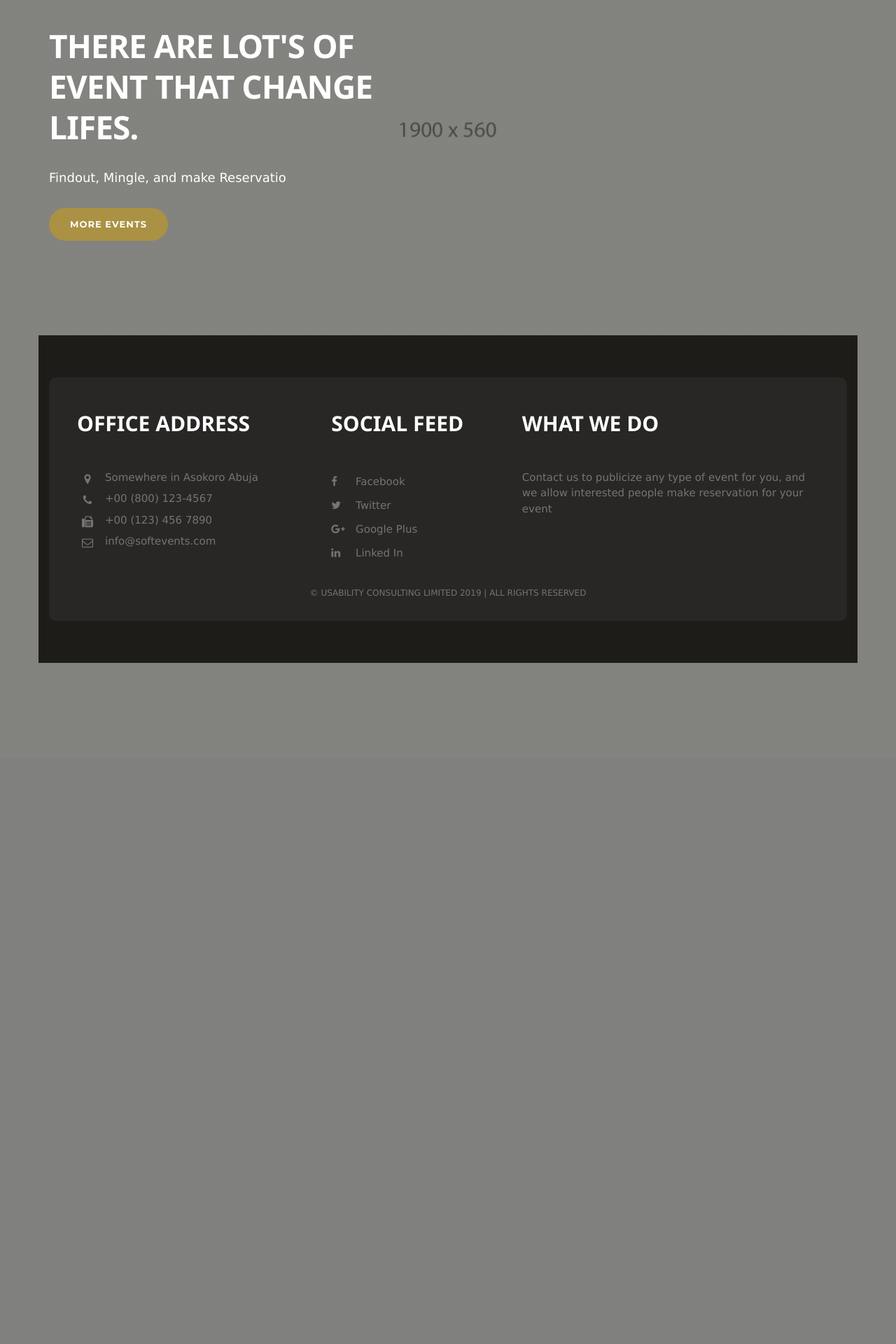
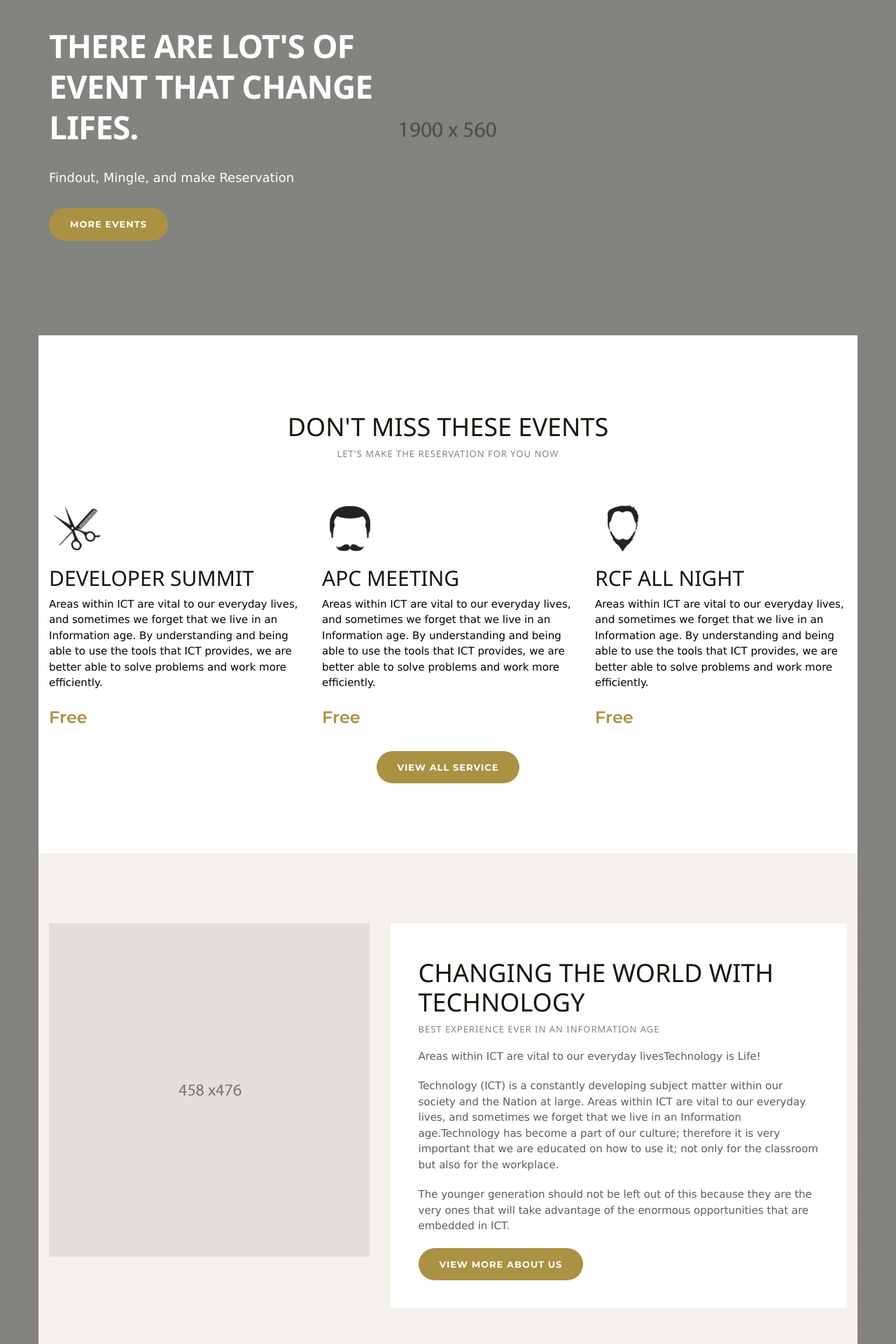
Before and after one commit to soft023/softevents, a Django app: page /event/ in a window 1280 px wide. Shown: the part 337-2257 px from the top of the page at 70% size. Before the commit the page ends 1284 px from the top, so only its background shows below. Run offline with Django 3.2, Linux system fonts and the light colour scheme; some libraries are stand-ins or nearby versions.

Commit message:
i added the faq and about page and urls,i also add more section to the homepage

```diff
--- a/events/templates/events/base.html
+++ b/events/templates/events/base.html
@@ -55,8 +55,8 @@
                                     <li> <a href="{% url 'register'%}" title="Sign in">Register</a></li>
                                                {%endif%}
 
-                                    <li><a href="contact.html" title="About Us">About Us</a> </li>
-                                    <li><a href="styleguide.html" title="Styleguide">FAQ</a> </li>
+                                    <li><a href="{% url 'aboutus'%}" title="About Us">About Us</a> </li>
+                                    <li><a href="{% url 'faq-home'%}" title="Styleguide">FAQ</a> </li>
                                 </ul>
                             </div>
                         </div>
--- a/events/templates/events/home.html
+++ b/events/templates/events/home.html
@@ -6,11 +6,101 @@
         <div class="row">
             <div class="col-lg-6 col-md-6 col-sm-6 col-xs-12">
                 <h1 class="hero-title">There are lot's of Event that change lifes.</h1>
-                    <p class="hero-text"><strong>Findout, Mingle, and make Reservatio</strong> </p>
+                <p class="hero-text"><strong>Findout, Mingle, and make Reservation</strong> </p>
                 <a href="#" class="btn btn-default">More Events</a> </div>
         </div>
     </div>
     </div>
 
 
+
+  <div class="space-medium w3-white">
+        <div class="container">
+            <div class="row">
+                <div class="col-md-offset-2 col-md-8">
+                    <div class="mb60 text-center section-title">
+                        <!-- section title start-->
+                        <h1>Don't miss these events</h1>
+                        <h5 class="small-title ">Let's make the reservation for you now </h5>
+                    </div>
+                    <!-- /.section title start-->
+                </div>
+            </div>
+            <div class="row">
+                <div class="col-lg-4 col-md-4 col-sm-4 col-xs-12">
+                    <div class="service-block">
+                        <!-- service block -->
+                        <div class="service-icon mb20">
+                            <!-- service img -->
+                            <img src="images/service-icon-1.png" alt=""> </div>
+                        <!-- service img -->
+                        <div class="service-content">
+                            <!-- service content -->
+                            <h2><a href="# " class="title ">Developer Summit</a></h2>
+                            <p>Areas within ICT are vital to our everyday lives, and sometimes we forget that we live in an Information age. By understanding and being able to use the tools that ICT provides, we are better able to solve problems and work more efficiently. </p>
+                            <div class="price ">Free</div>
+                        </div>
+                        <!-- service content -->
+                    </div>
+                    <!-- /.service block -->
+                </div>
+                <div class="col-lg-4 col-md-4 col-sm-4 col-xs-12">
+                    <div class="service-block">
+                        <!-- service block -->
+                        <div class="service-icon mb20">
+                            <!-- service img -->
+                            <img src="images/service-icon-2.png" alt=""> </div>
+                        <!-- service img -->
+                        <div class="service-content">
+                            <!-- service content -->
+                            <h2><a href="#" class="title ">APC meeting</a></h2>
+                           <p>Areas within ICT are vital to our everyday lives, and sometimes we forget that we live in an Information age. By understanding and being able to use the tools that ICT provides, we are better able to solve problems and work more efficiently. </p>
+                            <div class="price">Free</div>
+                        </div>
+                        <!-- service content -->
+                    </div>
+                    <!-- /.service block -->
+                </div>
+                <div class="col-lg-4 col-md-4 col-sm-4 col-xs-12">
+                    <div class="service-block">
+                        <!-- service block -->
+                        <div class="service-icon mb20">
+                            <!-- service img -->
+                            <img src="images/service-icon-3.png" alt=""> </div>
+                        <!-- service img -->
+                        <div class="service-content">
+                            <!-- service content -->
+                            <h2><a href="#" class="title ">RCF all night</a></h2>
+                            <p>Areas within ICT are vital to our everyday lives, and sometimes we forget that we live in an Information age. By understanding and being able to use the tools that ICT provides, we are better able to solve problems and work more efficiently. </p>
+                            <div class="price ">Free</div>
+                        </div>
+                        <!-- service content -->
+                    </div>
+                    <!-- /.service block -->
+                </div>
+                <div class="col-lg-12 col-sm-12 col-md-12 col-xs-12 text-center"> <a href="#" class="btn btn-default"> View All Service </a> </div>
+            </div>
+        </div>
+    </div>
+
+
+   <div class="space-medium bg-default">
+        <div class="container">
+            <div class="row">
+                <div class="col-lg-5 col-md-5 col-sm-12 col-xs-12"><img src="images/about-img.jpg" alt="" class="img-responsive"></div>
+                <div class="col-lg-7 col-md-7 col-sm-12 col-xs-12">
+                    <div class="well-block">
+                        <h1>Changing the World with technology</h1>
+                        <h5 class="small-title ">best experience ever in an Information age</h5>
+                        <p>Areas within ICT are vital to our everyday lives<a href="https://easetemplate.com/">Technology is Life!</a></p>
+                        <p>Technology (ICT) is a constantly developing subject matter within our society and the Nation at large. Areas within ICT are vital to our everyday lives, and sometimes we forget that we live in an Information age.Technology has become a part of our culture; therefore it is very important that we are educated on how to use it; not only for the classroom but also for the workplace. </p>
+                        <p>The younger generation should not be left out of this because they are the very ones that will take advantage of the enormous opportunities that are embedded in ICT.</p>
+                        <a href="# " class="btn btn-default">View More About us</a> </div>
+                </div>
+            </div>
+        </div>
+    </div>
+
+
+
  {% endblock content %}
--- /dev/null
+++ b/faq/urls.py
@@ -0,0 +1,7 @@
+from django.urls import path
+from . import views
+
+urlpatterns = [
+
+    path('', views.home, name='faq-home'),
+]
--- a/softevents/urls.py
+++ b/softevents/urls.py
@@ -24,6 +24,8 @@ from users import views as user_views
 urlpatterns = [
     path('admin/', admin.site.urls),
     path('event/', include('events.urls')),
+    path('faq/', include('faq.urls')),
+    path('aboutus/', include('users.urls')),
     path('login/', auth_views.LoginView.as_view(template_name ='users/login.html'), name='login'),
     path('register/', user_views.register, name='register'),
     path('logout/', auth_views.LogoutView.as_view(template_name ='users/logout.html'), name='logout'),
--- /dev/null
+++ b/users/urls.py
@@ -0,0 +1,7 @@
+from django.urls import path
+from . import views
+
+urlpatterns = [
+
+    path('', views.aboutus, name='aboutus'),
+]
```
Also changed, not shown: faq/templates/faq/home.html (added, +21 -0 lines), faq/views.py (+7 -0 lines), users/templates/users/aboutus.html (added, +21 -0 lines), users/views.py (+9 -0 lines). Lines whose indentation alone changed are shown as unchanged.
